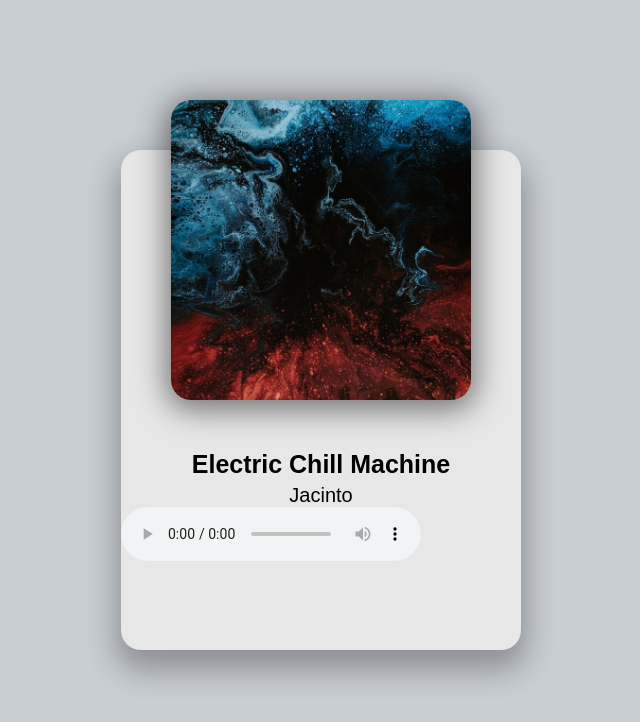
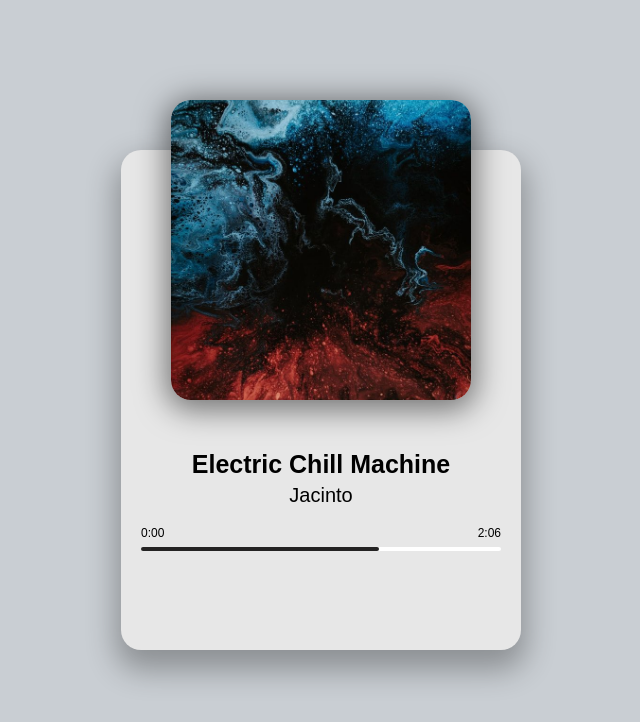
Before and after one commit to JonathanF95/musicPlayer, a plain HTML site: page index.html in a window 1280 px wide. Shown: the whole page, without its empty margins (319-959 px from the left). Drawn offline with Linux system fonts and the light colour scheme.

Commit message:
Add files via upload

```diff
--- a/index.html
+++ b/index.html
@@ -16,7 +16,15 @@
         </div>
         <h2 id="title">Electric Chill Machine</h2>
         <h3 id="artist">Jacinto</h3>
-        <audio src="music/jacinto-1.mp3" controls></audio>
+        <audio src="music/jacinto-1.mp3"></audio>
+        <!--  Progress-->
+          <div class="progress-container" id="progress-container">
+            <div class="progress" id="progress"></div>
+            <div class="duration-wrapper">
+                <span id="current-time">0:00</span>
+                <span id="duration">2:06</span>
+            </div>
+          </div>
     </div>
     <!-- Script -->
     <script src="script.js"></script>
```
